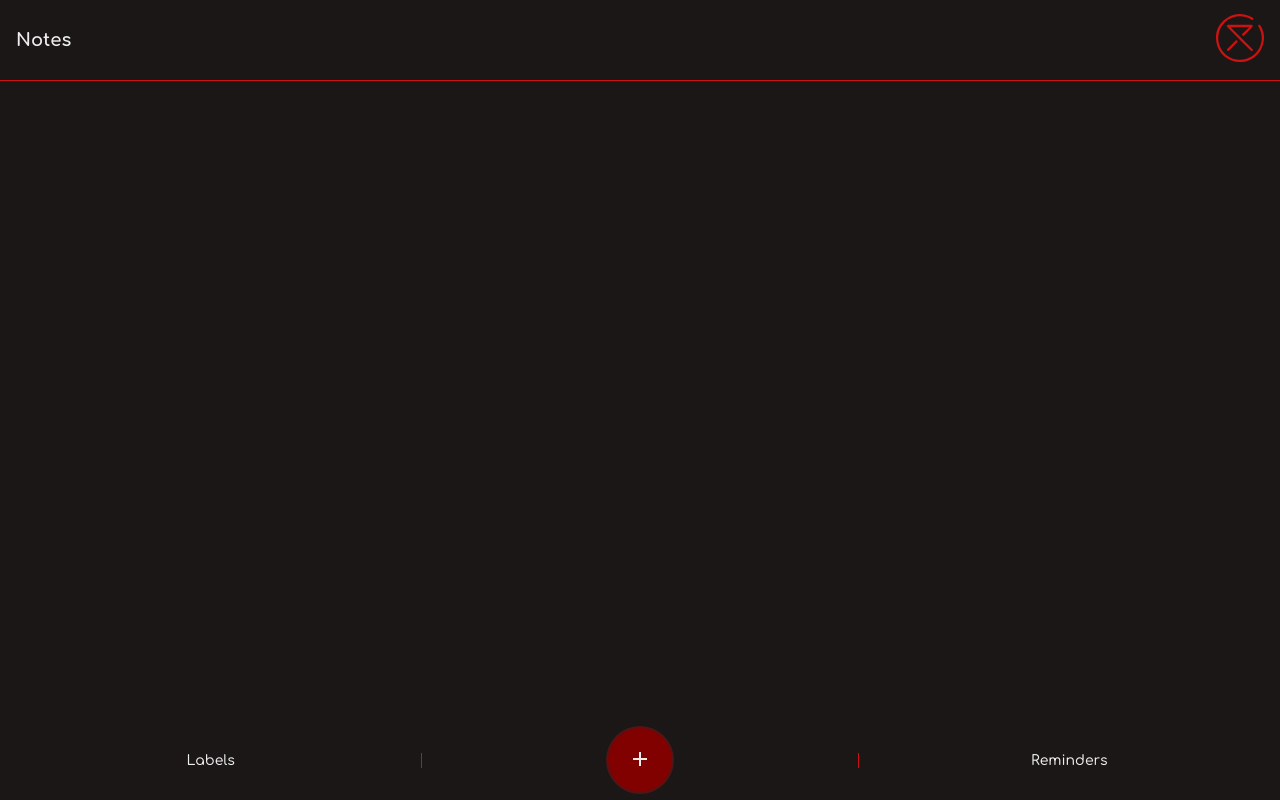
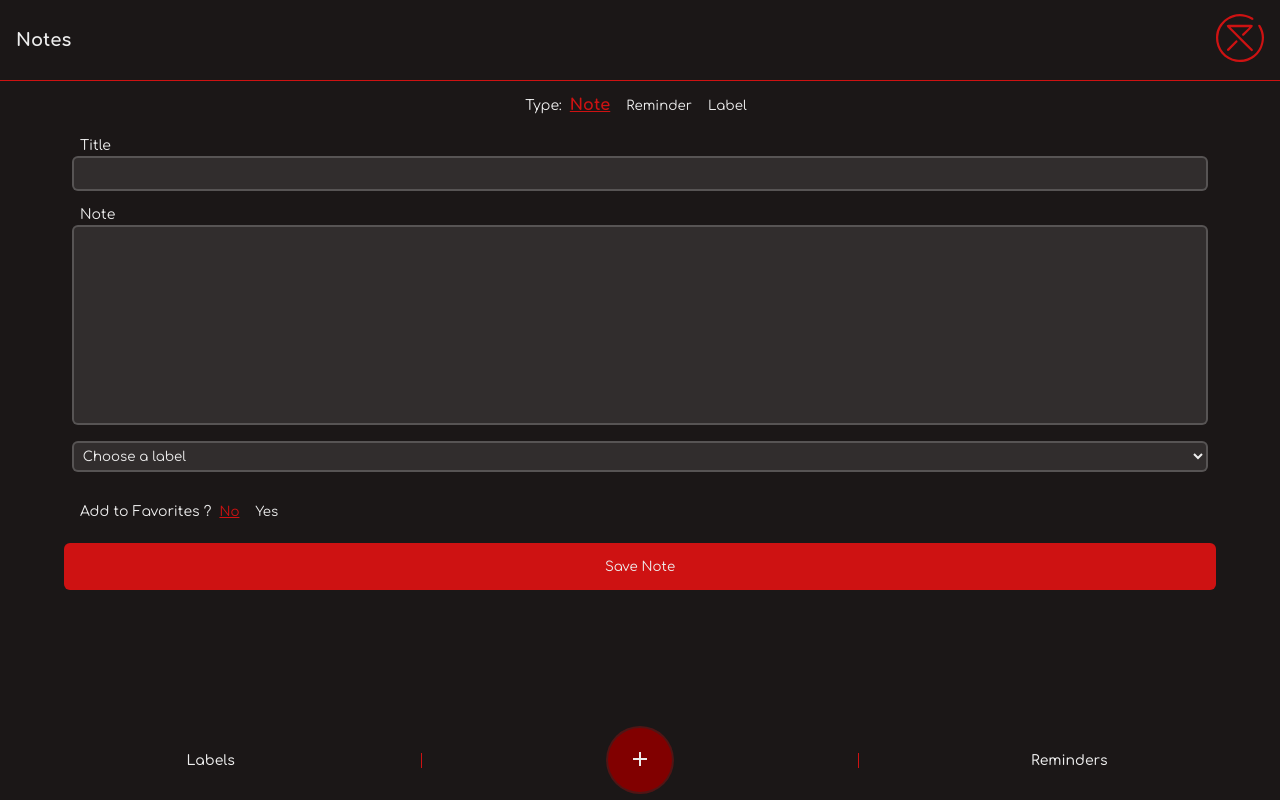
Before and after one commit to enzoponf3/notes, a React (Vite) app: page /add in a window 1280 px wide. Built offline with nearby package versions, Linux system fonts and the light colour scheme.

Commit message:
Form to add notes

```diff
--- a/src/App/App.tsx
+++ b/src/App/App.tsx
@@ -7,6 +7,7 @@ import {Route, Link, BrowserRouter as Router} from "react-router-dom"
 import Notes from "~/components/note"
 import Labels from "~/components/label"
 import Reminders from "~/components/reminder"
+import Add from "~/components/add"
 
 
 function App() {
@@ -35,6 +36,7 @@ function App() {
         <Route exact path="/" component={Notes}/>
         <Route path="/labels" exact component={Labels}/>
         <Route path="/reminders" exact component={Reminders}/>
+        <Route path="/add" exact component={Add}/>
       </div>
     </Router>
   )
--- /dev/null
+++ b/src/components/add/Add.module.scss
@@ -0,0 +1,24 @@
+.add {
+  position: absolute;
+  top: 5rem;
+  display: flex;
+  flex-direction: column;
+  width: 100%;
+  div {
+    width: 100%;
+    font-size: 14px;
+    button {
+      background-color: transparent;
+      border: transparent;
+      font-family: "Comfortaa";
+      padding: 1rem 0.5rem;
+    }
+  }
+}
+
+.selected {
+  color: var(--third);
+  font-weight: 900;
+  text-decoration: underline;
+  font-size: 16px;
+}
--- /dev/null
+++ b/src/components/add/Add.tsx
@@ -0,0 +1,42 @@
+import * as React from "react"
+
+import styles from "./Add.module.scss"
+import { Label } from "../label/types"
+import labelApi from "../label/api"
+
+import AddNote from "./addNote"
+import AddLabel from "./addLabel"
+
+
+const Add: React.FC = () => {
+  const [type, setType] = React.useState<"note" | "reminder" | "label">("note")
+  const [labels, setLabels] = React.useState<Label[]>([])
+  React.useEffect(() => {
+    labelApi.list()
+      .then(l => setLabels(l))
+  },[])
+
+  return (
+    <div className={styles.add}>
+      <div>
+          Type:
+        <button className={type=== "note" ? `${styles.selector} ${styles.selected}` : `${styles.selector}`} onClick={() => setType("note")}>Note</button>
+        <button className={type=== "reminder" ? `${styles.selector} ${styles.selected}` : `${styles.selector}`} onClick={() => setType("reminder")}>Reminder</button>
+        <button className={type=== "label" ? `${styles.selector} ${styles.selected}` : `${styles.selector}`} onClick={() => setType("label")}>Label</button>
+      </div>
+      {type === "note" &&
+        <AddNote labels={labels}/>
+      }
+      {type === "reminder" &&
+        <div>
+            Add reminder
+        </div>
+      }
+      {type === "label" &&
+          <AddLabel/>
+      }
+    </div>
+  )
+}
+
+export default Add
--- /dev/null
+++ b/src/components/add/addLabel/AddLabel.tsx
@@ -0,0 +1,19 @@
+import * as React from "react"
+
+import styles from "./AddLabel.module.scss"
+
+const AddLabel: React.FC = () => {
+  return (
+    <div>
+      <form action="submit">
+        <label>
+                    Title
+          <input type="text" />
+        </label>
+        <button type="button">Save Label</button>
+      </form>
+    </div>
+  )
+}
+
+export default AddLabel
--- /dev/null
+++ b/src/components/add/addLabel/index.ts
@@ -0,0 +1 @@
+export { default } from "./AddLabel"
--- /dev/null
+++ b/src/components/add/addNote/AddNote.module.scss
@@ -0,0 +1,79 @@
+.addNote {
+  display: flex;
+  flex-direction: column;
+  align-items: center;
+  width: 100%;
+  form {
+    width: 90%;
+  }
+  label,
+  input,
+  textarea,
+  select {
+    text-align: left;
+    display: block;
+  }
+  input,
+  select,
+  textarea {
+    font-family: "Comfortaa";
+    margin-top: 0.2rem;
+    background-color: rgba($color: #eee, $alpha: 0.1);
+    border: solid 2px rgba($color: #eee, $alpha: 0.2);
+    width: 100%;
+    border-radius: 6px;
+    &:focus {
+      border: solid 2px rgba($color: #eee, $alpha: 0.5);
+      background-color: rgba($color: #eee, $alpha: 0.2);
+      outline: none;
+    }
+  }
+  label {
+    padding: 0.5rem;
+    text-indent: 0.5rem;
+  }
+  textarea {
+    resize: none;
+    height: 200px;
+  }
+  select {
+    padding: 0.3rem;
+    margin: 0.5rem;
+    width: calc(100% - 1rem);
+  }
+  input,
+  textarea {
+    padding: 0.5rem;
+  }
+  option {
+    background-color: gray;
+  }
+}
+
+.selected {
+  color: var(--third);
+  text-decoration: underline;
+}
+
+button {
+  cursor: pointer;
+}
+
+.labelBadge {
+  font-size: 12px;
+  background-color: rgba($color: #eee, $alpha: 0.1);
+  border-radius: 1rem;
+  padding: 0.3rem;
+  cursor: pointer;
+  margin: 0 0.5rem;
+  &:first-of-type {
+    margin-left: 0;
+  }
+}
+
+.submitBtn {
+  background-color: var(--third) !important;
+  color: #eee;
+  border-radius: 6px;
+  width: 100%;
+}
--- /dev/null
+++ b/src/components/add/addNote/AddNote.tsx
@@ -0,0 +1,92 @@
+import * as React from "react"
+
+import styles from "./AddNote.module.scss"
+import { Label } from "~/components/label/types"
+import { Note } from "~/components/note/types"
+
+interface Props{
+    labels: Label[]
+}
+
+const AddNote: React.FC<Props> = ({labels}) => {
+  const [favorite, setFavorite] = React.useState<boolean>(false)
+  const [selectedLabels, setSelectedLabels] = React.useState<Label[]>([])
+  const [_labels, set_labels] = React.useState<Label[]>([])
+
+  React.useEffect(() => {
+    set_labels(labels)
+  },[labels])
+
+  const note: Note = {
+    id:"",
+    title:"",
+    body: "",
+    labels: [],
+    createDate: "",
+    favorite: false
+
+  }
+
+  const addBadge = (title:string) => {
+    const label = labels.filter( l => l.title === title)[0]
+    setSelectedLabels([...selectedLabels, label])
+    set_labels(_labels.filter( l => l.title !== title))
+
+  }
+
+  const removeBadge = (label:Label) => {
+    setSelectedLabels(selectedLabels => selectedLabels.filter(s => s !== label))
+    set_labels([..._labels,label])
+  }
+
+  const handleSubmit = () => {
+    if(note.title === "" && note.body === "") return
+    note.labels = [...selectedLabels]
+    const date = String(new Date)
+    note.createDate = date
+    console.log(note)
+  }
+
+  return (
+    <div className={styles.addNote}>
+      <form action="submit">
+        <label>
+                Title
+          <input type="text" onChange={e => note.title = e.target.value}/>
+        </label>
+        <label >
+                Note
+          <textarea onChange={e => {
+            note.body = e.target.value
+          }
+          } />
+        </label>
+        <select id="labelInput" onChange={e => addBadge(e.target.value)}   className={styles.labelsInput} value="Select a label">
+          <option>Choose a label</option>
+          {_labels.map(l => <option key={l.id} value={l.title}>{l.title}</option> )}
+
+        </select>
+        <div>
+          {selectedLabels.map(s =>
+            <span key={s.id} onClick={() => removeBadge(s)} className={styles.labelBadge}>{s.title}</span>
+
+          )}
+        </div>
+        <label>
+                Add to Favorites ?
+          <button type="button" className={!favorite? styles.selected : ""} onClick={() =>{
+            note.favorite=false
+            setFavorite(false)
+          }}>No</button>
+          <button type="button" className={favorite? styles.selected : ""} onClick={() => {
+            note.favorite=true
+            setFavorite(true)
+          }}>Yes</button>
+        </label>
+        <button className={styles.submitBtn} type="button" onClick={handleSubmit}>Save Note</button>
+      </form>
+    </div>
+  )
+}
+
+export default AddNote
--- /dev/null
+++ b/src/components/add/addNote/index.ts
@@ -0,0 +1 @@
+export { default } from "./AddNote"
--- /dev/null
+++ b/src/components/add/index.ts
@@ -0,0 +1 @@
+export { default } from "./Add"
--- a/src/components/note/types.ts
+++ b/src/components/note/types.ts
@@ -1,8 +1,10 @@
+import { Label } from "../label/types"
+
 export interface Note {
     id:string
     title: string
-    body: string[]
-    labels: string[]
+    body: string
+    labels: Label[]
     createDate: string
     favorite: boolean
 }
```
Also changed, not shown: src/components/add/addLabel/AddLabel.module.scss (added), 1 other file (tests, documents, lock files or other folders).
